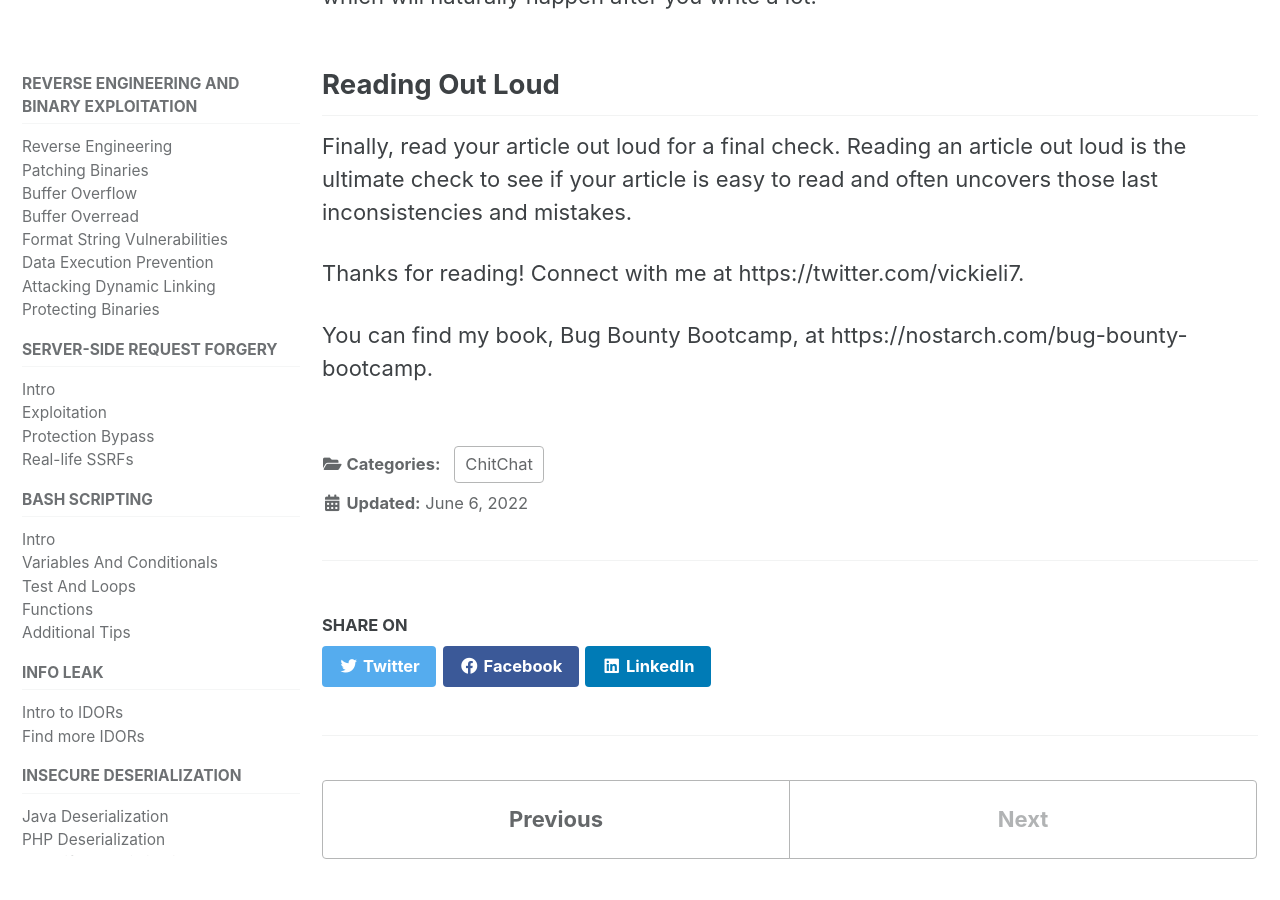
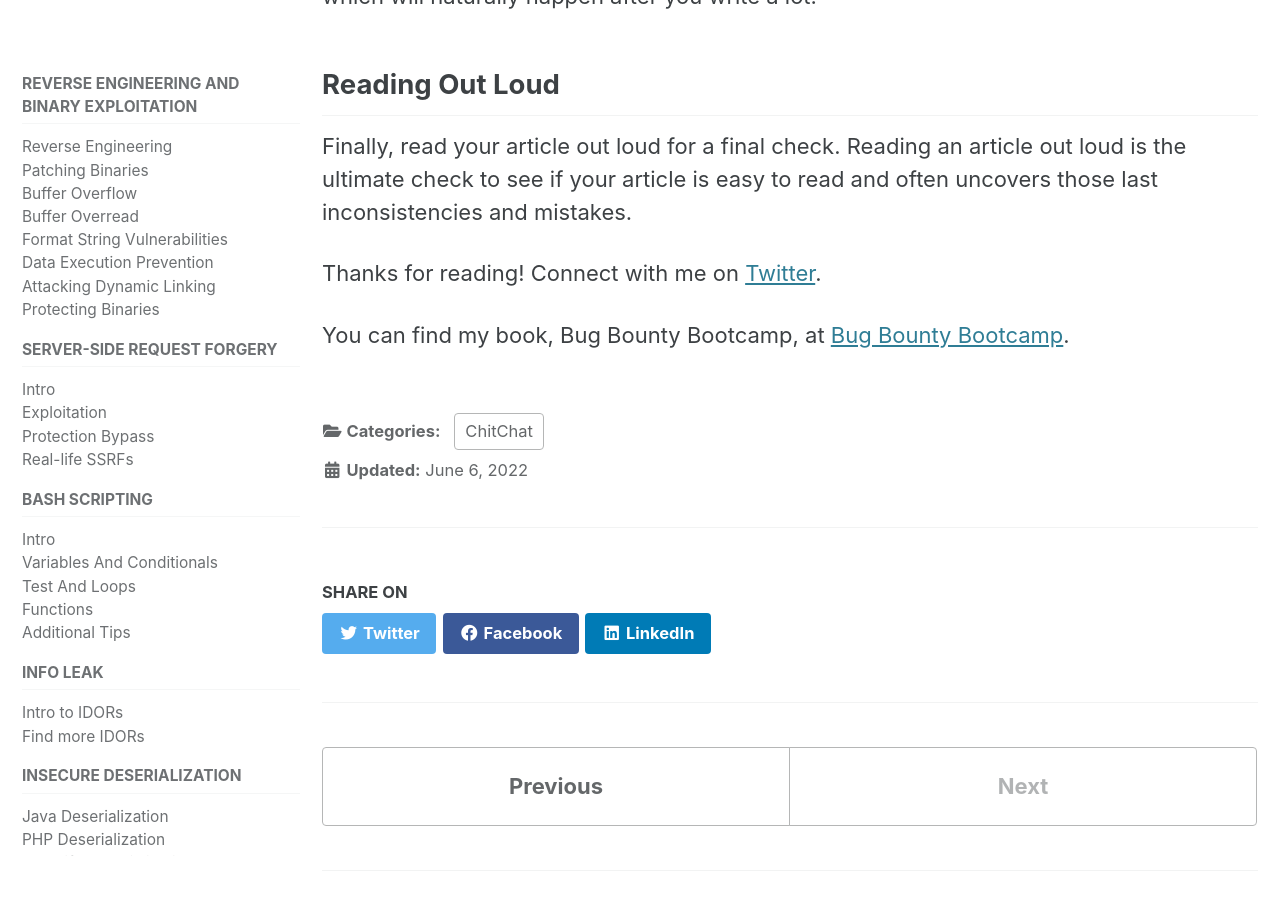
Before and after one commit to vkili/blog, a Jekyll site: the page built from _posts/2022-06-06-tech-writing.md, in a window 1280 px wide and 900 px high, scrolled down 3818 px. Built offline with Jekyll 4.4.1, drawn with Linux system fonts in a browser that asks for light colours; cached includes are drawn as plain includes.

Commit message:
formatting issues

```diff
--- a/_posts/2022-06-06-tech-writing.md
+++ b/_posts/2022-06-06-tech-writing.md
@@ -70,6 +70,6 @@ When you first start, don’t be discouraged when your grammar checker finds hun
 
 Finally, read your article out loud for a final check. Reading an article out loud is the ultimate check to see if your article is easy to read and often uncovers those last inconsistencies and mistakes.
 
-Thanks for reading! Connect with me at https://twitter.com/vickieli7.
+Thanks for reading! Connect with me on [Twitter](https://twitter.com/vickieli7).
 
-You can find my book, Bug Bounty Bootcamp, at https://nostarch.com/bug-bounty-bootcamp.
+You can find my book, Bug Bounty Bootcamp, at [Bug Bounty Bootcamp](https://nostarch.com/bug-bounty-bootcamp).
```
